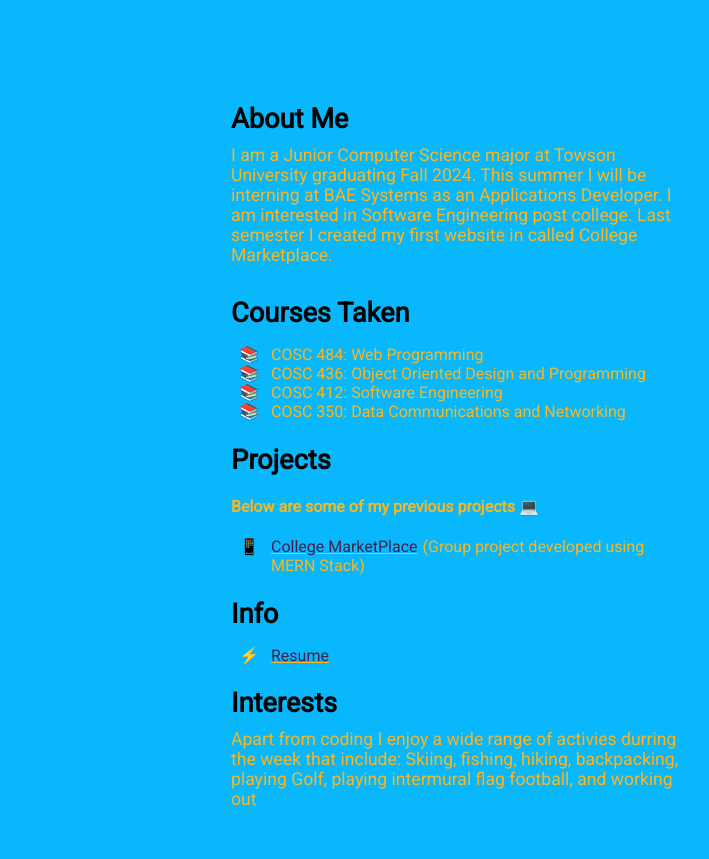
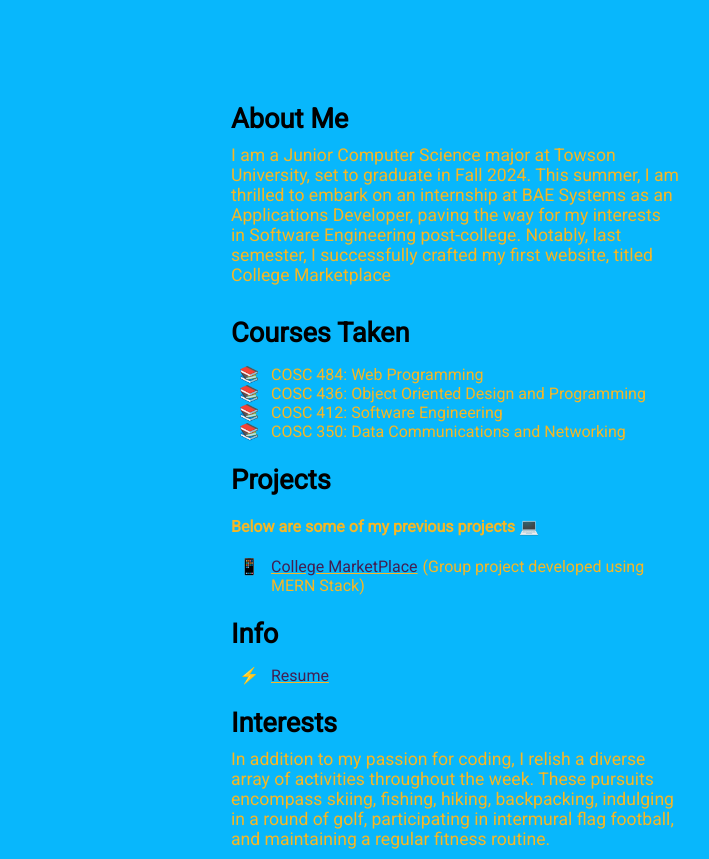
Before and after one commit to C13Brown/C13Brown.github.io, a plain HTML site: page index.html in a window 1280 px wide. Shown: the full height of the page, 409-1118 px from the left. Before the commit the page ends 819 px from the top, so only its background shows below. Drawn offline with Linux system fonts and the light colour scheme.

Commit message:
Update index.html

```diff
--- a/index.html
+++ b/index.html
@@ -25,7 +25,8 @@
         </div>
         <div class="section-2">
             <h2>About Me</h2>
-            <p>I am a Junior Computer Science major at Towson University graduating Fall 2024. This summer I will be interning at BAE Systems as an Applications Developer. I am interested in Software Engineering post college. Last semester I created my first website in called College Marketplace.
+            <p>
+                I am a Junior Computer Science major at Towson University, set to graduate in Fall 2024. This summer, I am thrilled to embark on an internship at BAE Systems as an Applications Developer, paving the way for my interests in Software Engineering post-college. Notably, last semester, I successfully crafted my first website, titled College Marketplace
             </p>
             <h2>Courses Taken</h2>
             <ul class="book">
@@ -47,7 +48,8 @@
             </ul>
 
             <h2>Interests</h2>
-            <p>Apart from coding I enjoy a wide range of activies durring the week that include: Skiing, fishing, hiking, backpacking, playing Golf, playing intermural flag football, and working out <u></u></p>
+            <p>In addition to my passion for coding, I relish a diverse array of activities throughout the week. These pursuits encompass skiing, fishing, hiking, backpacking, indulging in a round of golf, participating in intermural flag football, and maintaining a regular fitness routine.
+                <u></u></p>
         </div>
     </div>
 </body>
```
